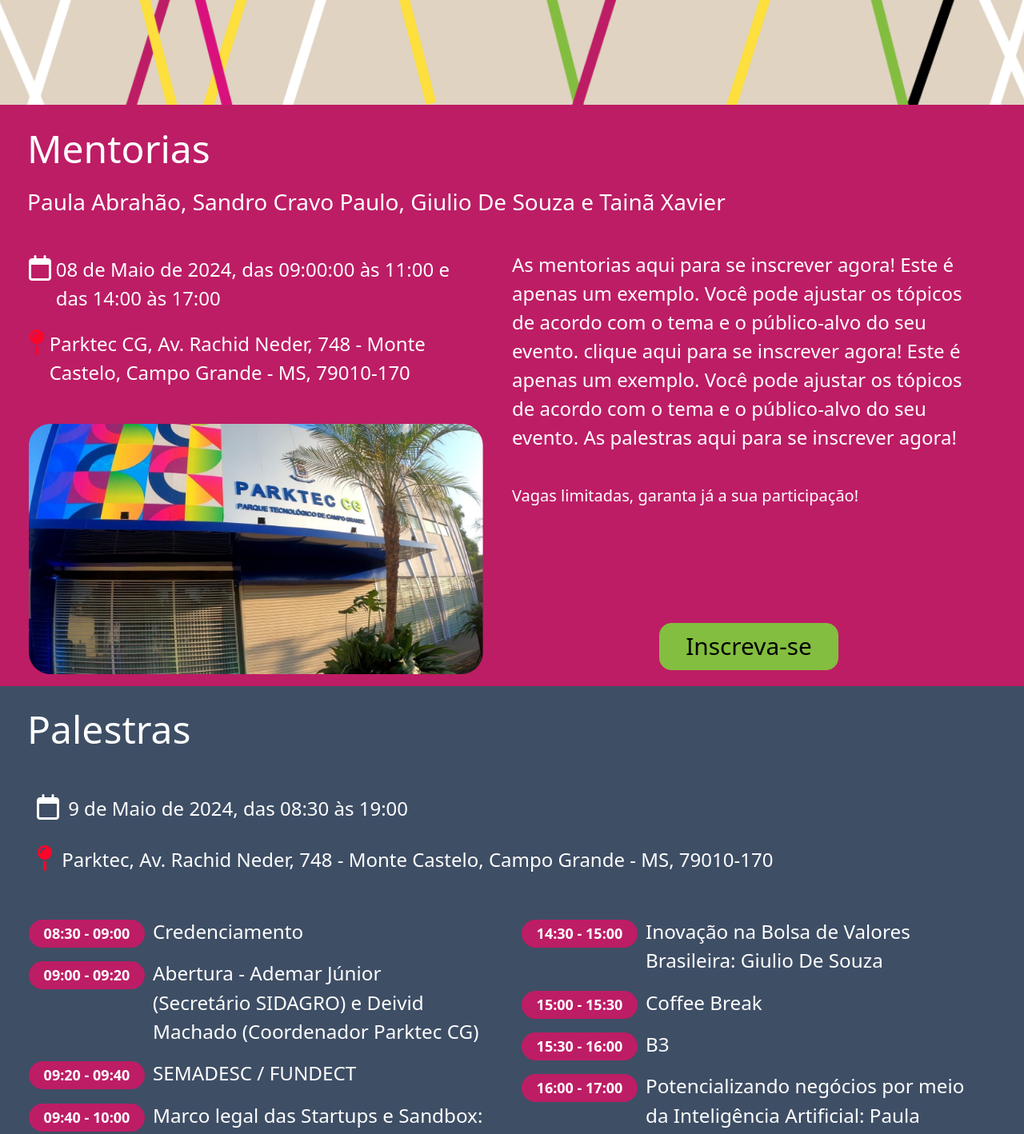
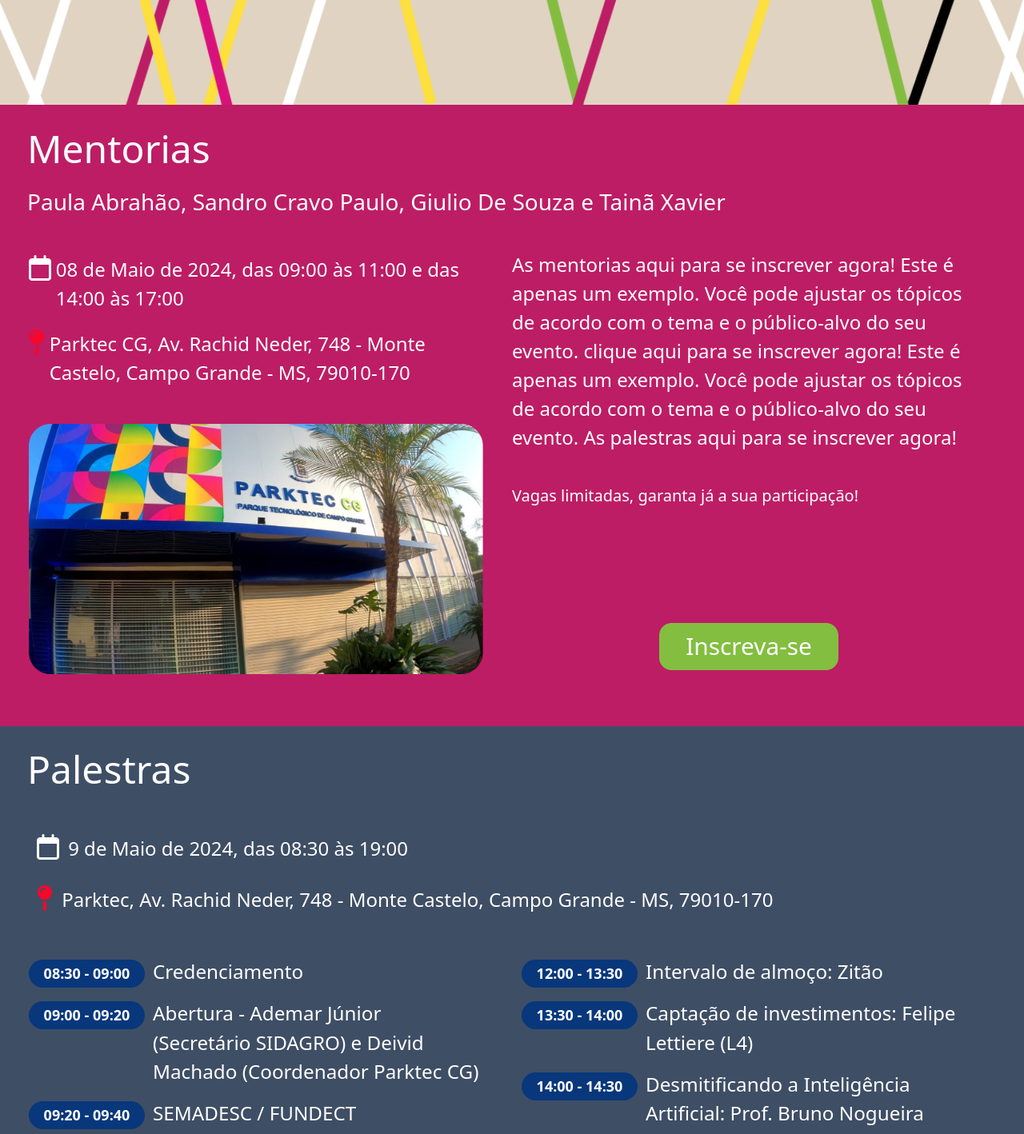
Before and after one commit to Protagonistas-do-Futuro/SitePDF, a plain HTML site: page parktecCG/parktec.html in a window 1280 px wide. Shown: the part 760-2178 px from the top of the page at 80% size. Drawn offline with nearby package versions, Linux system fonts and the light colour scheme.

Commit message:
fix: arruma espaçamento e tipografia

```diff
--- a/parktecCG/parktec.html
+++ b/parktecCG/parktec.html
@@ -76,7 +76,7 @@
           <div class="col">
             <div class="container d-flex" style="margin-top: 1%;">
               <i class="fa-regular fa-calendar fa-2x image-icon" style="color: #FFFFFF;"></i>
-              <p class="fs-4 theme-white">08 de Maio de 2024, das 09:00:00 às 11:00 e das 14:00 às 17:00</p>
+              <p class="fs-4 theme-white">08 de Maio de 2024, das 09:00 às 11:00 e das 14:00 às 17:00</p>
             </div>
             <div class="container d-flex" style="margin-top: 1%;">
               <i class="fa-solid fa-map-pin fa-2x image-icon" style="color: #f9062b;"></i>
@@ -170,7 +170,8 @@
                 <p class="font-2 theme-white">Darwin Startups: Aceleração de Startups - Murilo Domingos (Darwin)</p>
               </div>
             </div>
-
+          </div>
+          <div class="col d-flex" style="flex-direction: column;">
             <div class="container">
               <div class="container-calendar"><span class="font-1 theme-white"><b>12:00 - 13:30</b></span></div>
               <div class="container-cronogram">
@@ -191,8 +192,7 @@
                 <p class="font-2 theme-white">Desmitificando a Inteligência Artificial: Prof. Bruno Nogueira</p>
               </div>
             </div>
-          </div>
-          <div class="col d-flex" style="flex-direction: column;">
+
             <div class="container">
               <div class="container-calendar"><span class="font-1 theme-white"><b>14:30 - 15:00</b></span></div>
               <div class="container-cronogram">
--- a/parktecCG/styles.css
+++ b/parktecCG/styles.css
@@ -49,6 +49,7 @@
 
 .container-background3{
     height: 100vh;
+    padding-bottom: 50px;
     padding-top: 2%;
     background-color: #BD1D65;
 }
@@ -178,7 +179,7 @@
 .button-2{
     width: calc(20% + 110px);
     background-color: #83BE40;
-    color: black;
+    color: white;
     border-color: #83BE40;
     margin-bottom: 15px;
     border-radius: 15px;
@@ -201,11 +202,13 @@
 }
 
 .container-calendar{
+    display: flex;
+    flex-wrap: wrap;
     float: left;
     margin-top: 3px;
     width: 145px;
     height: 35px;
-    background-color: #BD1D65;
+    background-color: #08377B;
     border-radius: 25px;
     text-align: center;
     align-items: center;
```
